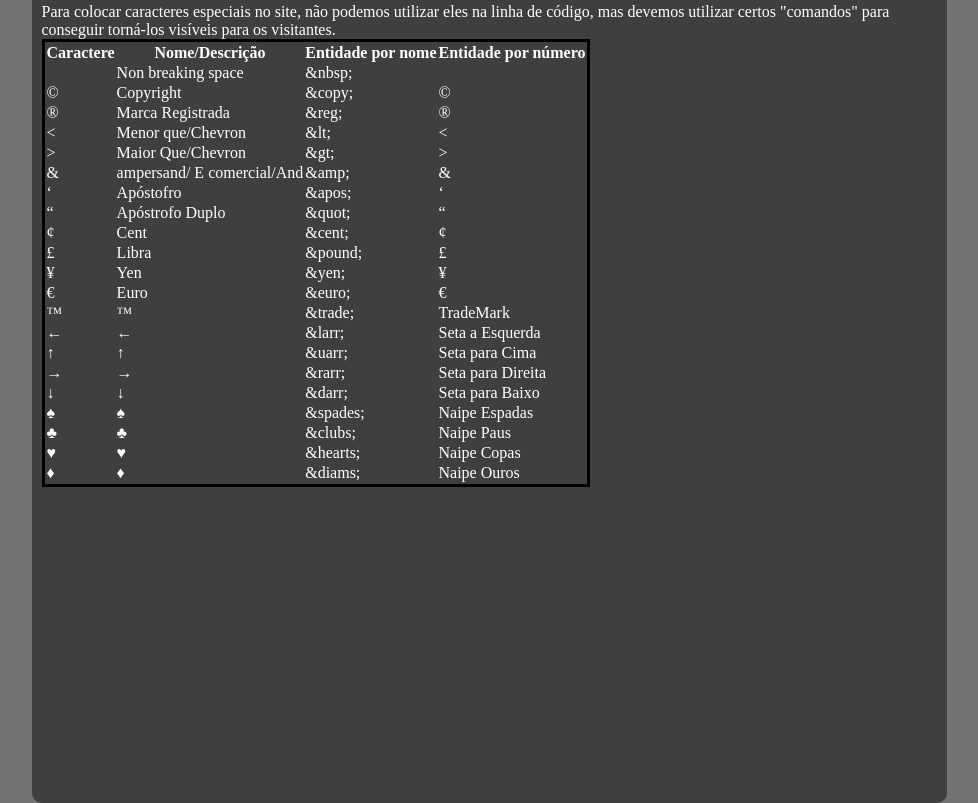
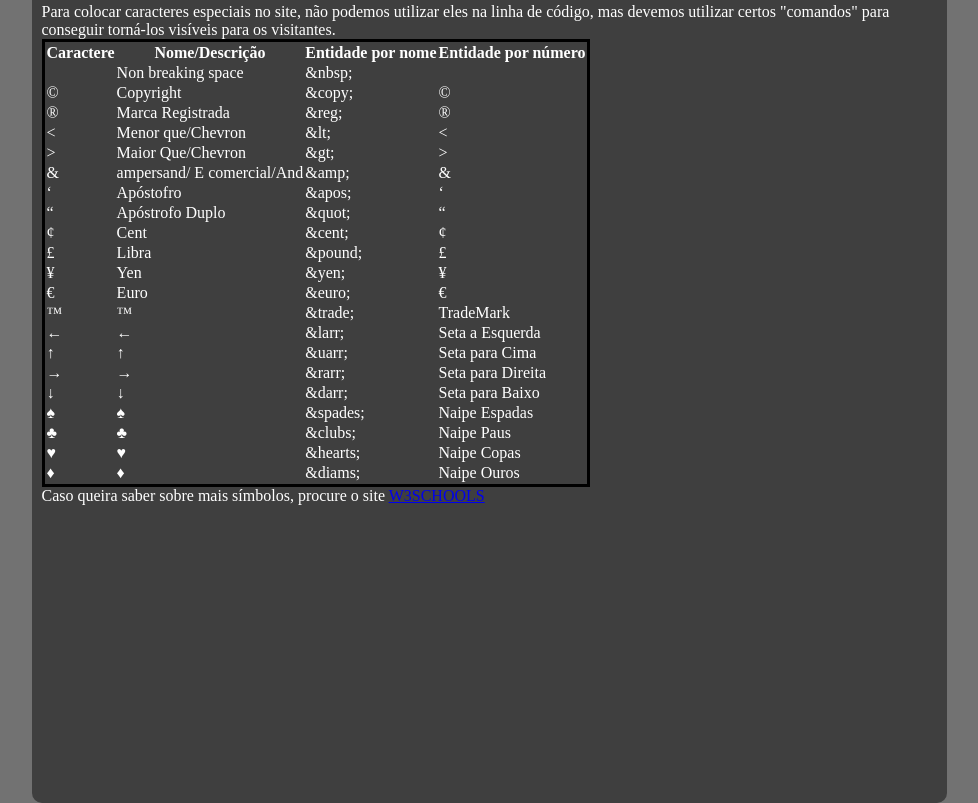
Before and after one commit to Matheus-Vinicio/projetop2, a plain HTML site: page html.html in a window 1280 px wide. Shown: the part 657-1460 px from the top of the page, without its empty margins (151-1129 px from the left). Drawn offline with Linux system fonts and the light colour scheme; a web font is replaced by a local one.

Commit message:
Parte fianl table caracteres

```diff
--- a/html.html
+++ b/html.html
@@ -174,6 +174,7 @@
                         </tr>
                     </tbody>
                 </table>
+        <p>Caso queira saber sobre mais símbolos, procure o site <a href="https://www.w3schools.com/html/html_charset.asp" target="_blank" rel="external">W3SCHOOLS</a></p>
 
 
 
```
